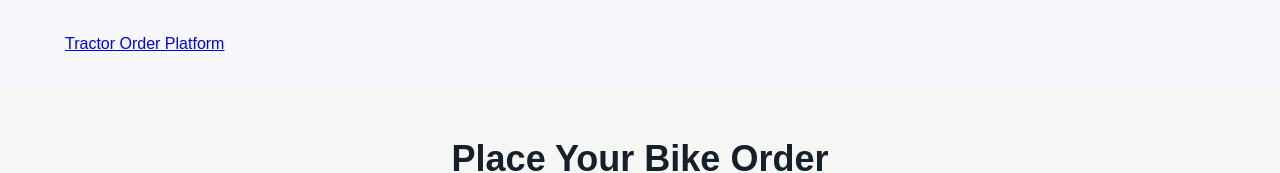
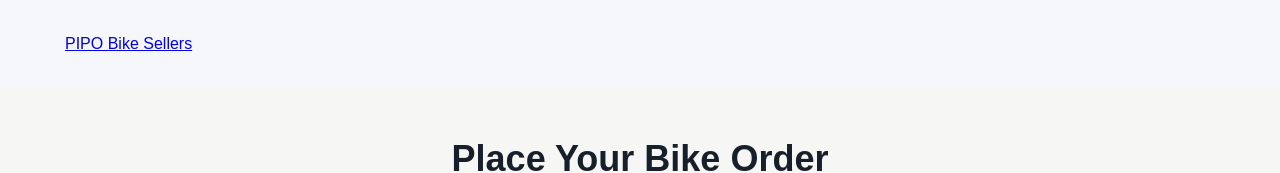
Before and after one commit to zubii36/PIPOBikeSellers, a website: page public/order.html in a window 1280 px wide. Shown: the top 173 px of the page. Drawn offline with Linux system fonts and the light colour scheme; no server answers.

Commit message:
Update order pages to PIPO Bike Sellers branding

```diff
--- a/public/order.html
+++ b/public/order.html
@@ -271,7 +271,7 @@
 
   <header class="site-header">
     <div class="container">
-      <a href="/" class="logo">Tractor Order Platform</a>
+      <a href="/" class="logo">PIPO Bike Sellers</a>
     </div>
   </header>
 
```
Also changed, not shown: public/order-success.html (+1 -1 lines).
